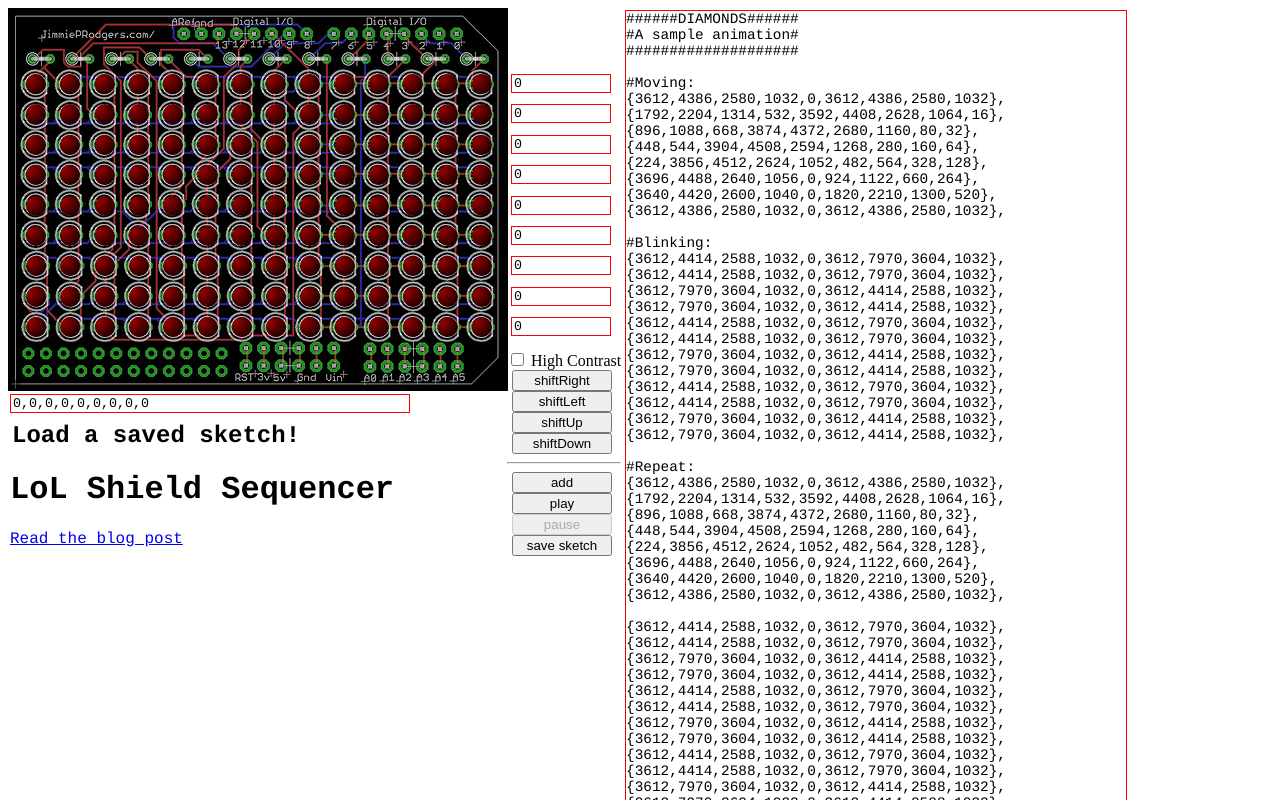
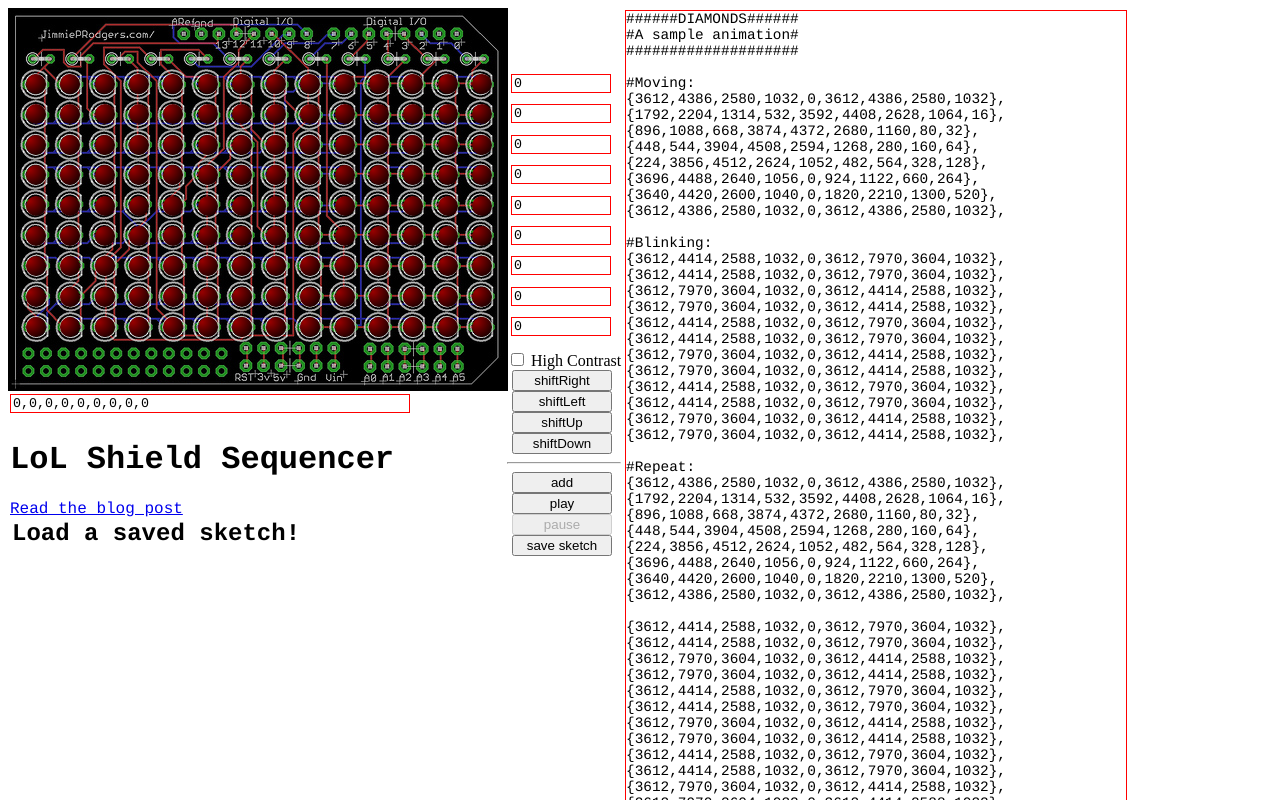
Before and after one commit to Sequoia/LSS, a plain HTML site: page index.html in a window 1280 px wide. Drawn offline with Linux system fonts and the light colour scheme; no server answers.

Commit message:
Update index.html

```diff
--- a/index.html
+++ b/index.html
@@ -23,13 +23,9 @@
 			<button id="save">save sketch</button>
 		</div>
 		<div id="savedSketches">
-			<h2 style="margin:1px;padding:1px;">Load a saved sketch!</h2>
-
-
-		<div id="intro">
 			<h1>LoL Shield Sequencer</h1>
 			<a href="http://sequoia.makes.software/lolshield-sequencer/">Read the blog post</a>
-		</div>
+			<h2 style="margin:1px;padding:1px;">Load a saved sketch!</h2>
 		</div>
 		<input id="matrixCode" />
 		<div contenteditable id="sequence">
```
